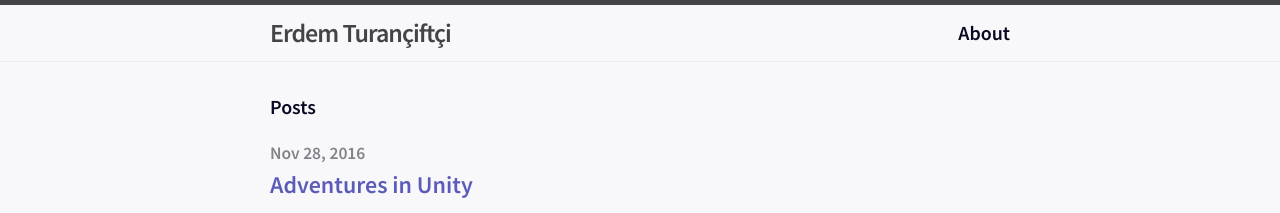
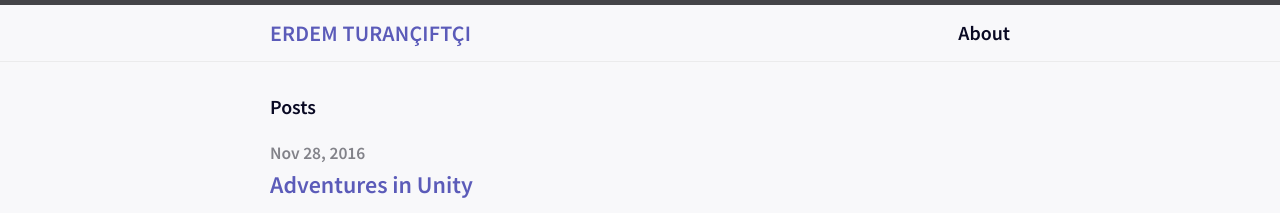
Before and after one commit to erdemtu/erdemtu.github.io, a Jekyll site: the page built from index.html, in a window 1280 px wide. Shown: the top 213 px of the page. Built offline with Jekyll 4.4.1, drawn with Linux system fonts in a browser that asks for light colours; some web fonts are replaced.

Commit message:
Site title CSS adjustments

```diff
--- a/_sass/_layout.scss
+++ b/_sass/_layout.scss
@@ -11,16 +11,13 @@
 }
 
 .site-title {
-    font-size: 26px;
+    font-size: 22px;
     line-height: 56px;
-    letter-spacing: -1px;
+    letter-spacing: 0.2px;
+    text-transform: uppercase;
     margin-bottom: 0;
     float: left;
-
-    &,
-    &:visited {
-        color: $grey-color-dark;
-    }
+    color: $brand-color;
 }
 
 .site-nav {
```
